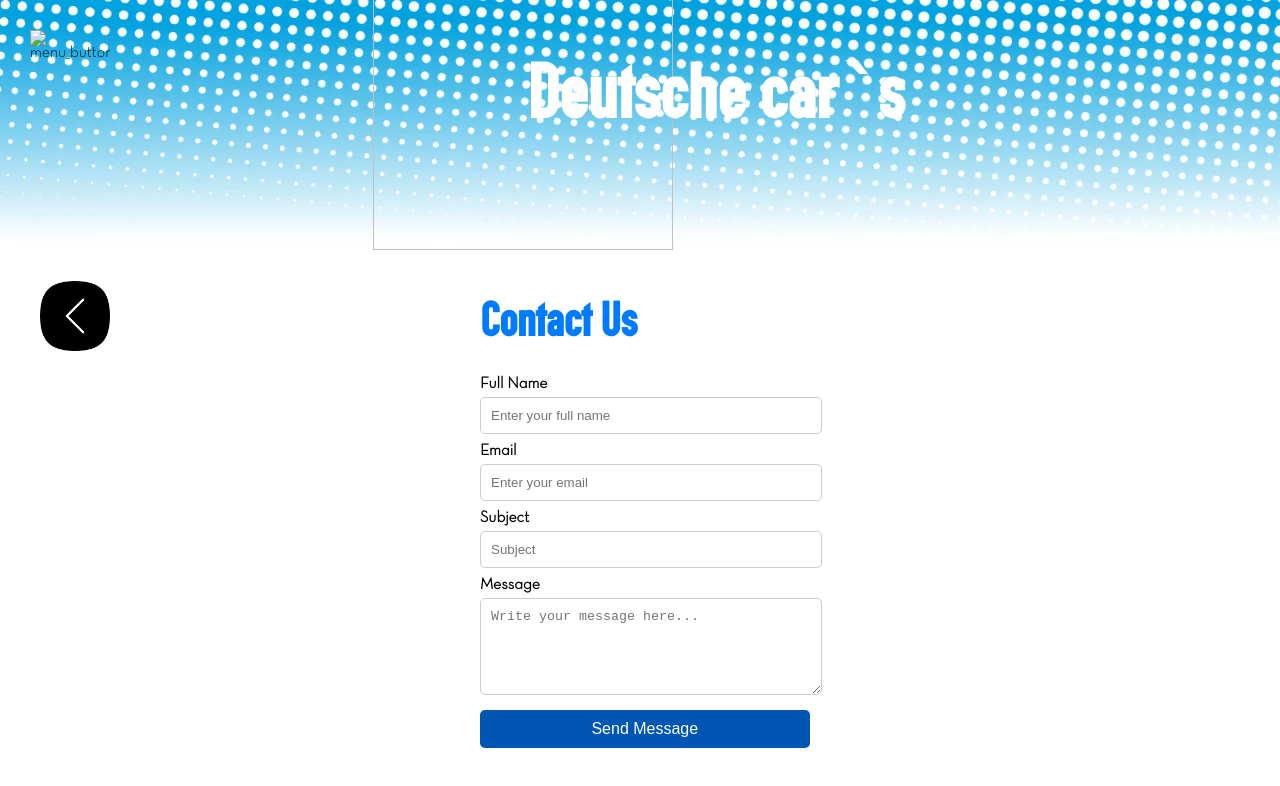
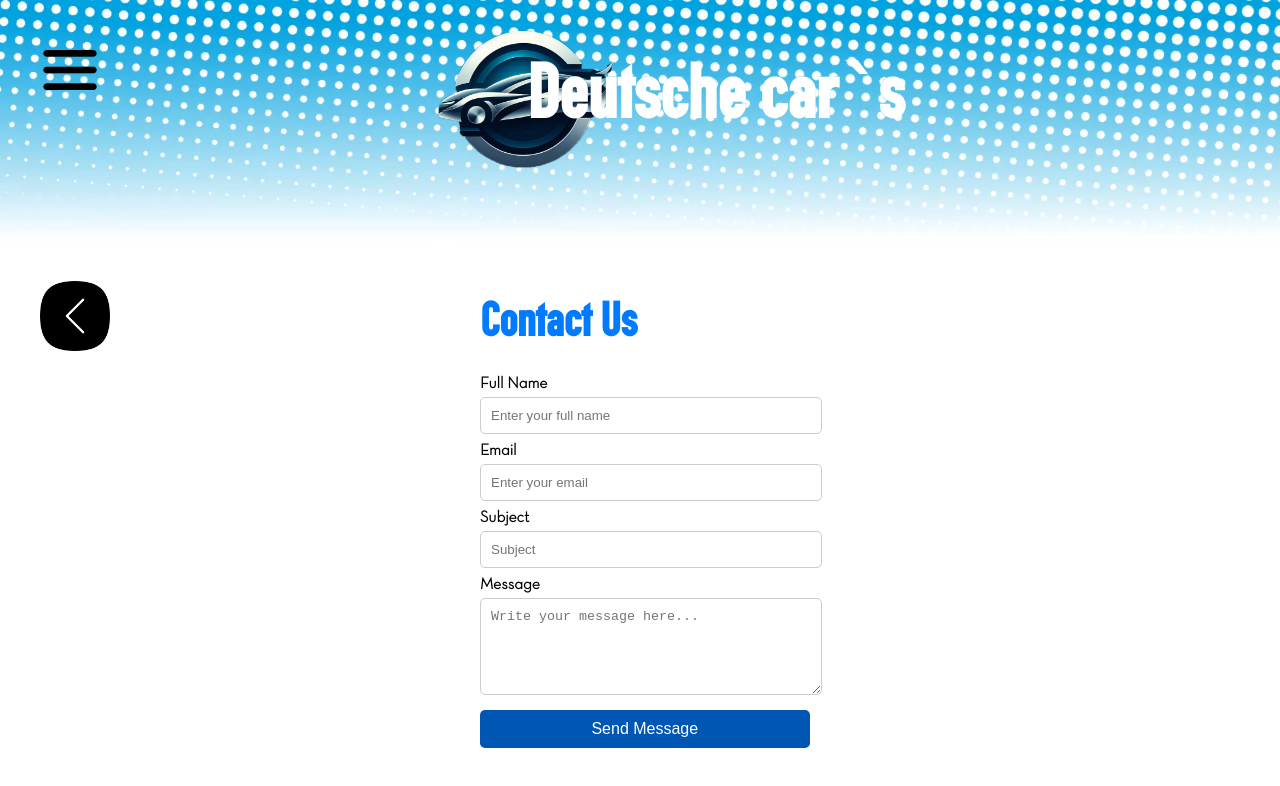
Before and after one commit to H1di/Deutsche-car-s, a plain HTML site: page contact.html in a window 1280 px wide. Drawn offline with Linux system fonts and the light colour scheme; the site is published under a folder, as on GitHub Pages, so addresses that start at the root find nothing.

Commit message:
Update contact.html

```diff
--- a/contact.html
+++ b/contact.html
@@ -11,7 +11,7 @@
 
 <body>
     <div>
-        <img id="menu_button" src="/img/menu.png" alt="menu_button" onclick="menuButton()">
+        <img id="menu_button" src="img/menu.png" alt="menu_button" onclick="menuButton()">
 
         <div class="menu_window">
 
@@ -50,7 +50,7 @@
 
         <h1 class="header_name"> Deutsche car`s</h1>
 
-        <img id="logo" src="/img/logo.png" alt="">
+        <img id="logo" src="img/logo.png" alt="">
 
         <img id="header_back" src="img/volks_banner_empty.png" alt="">
     </div>
```
